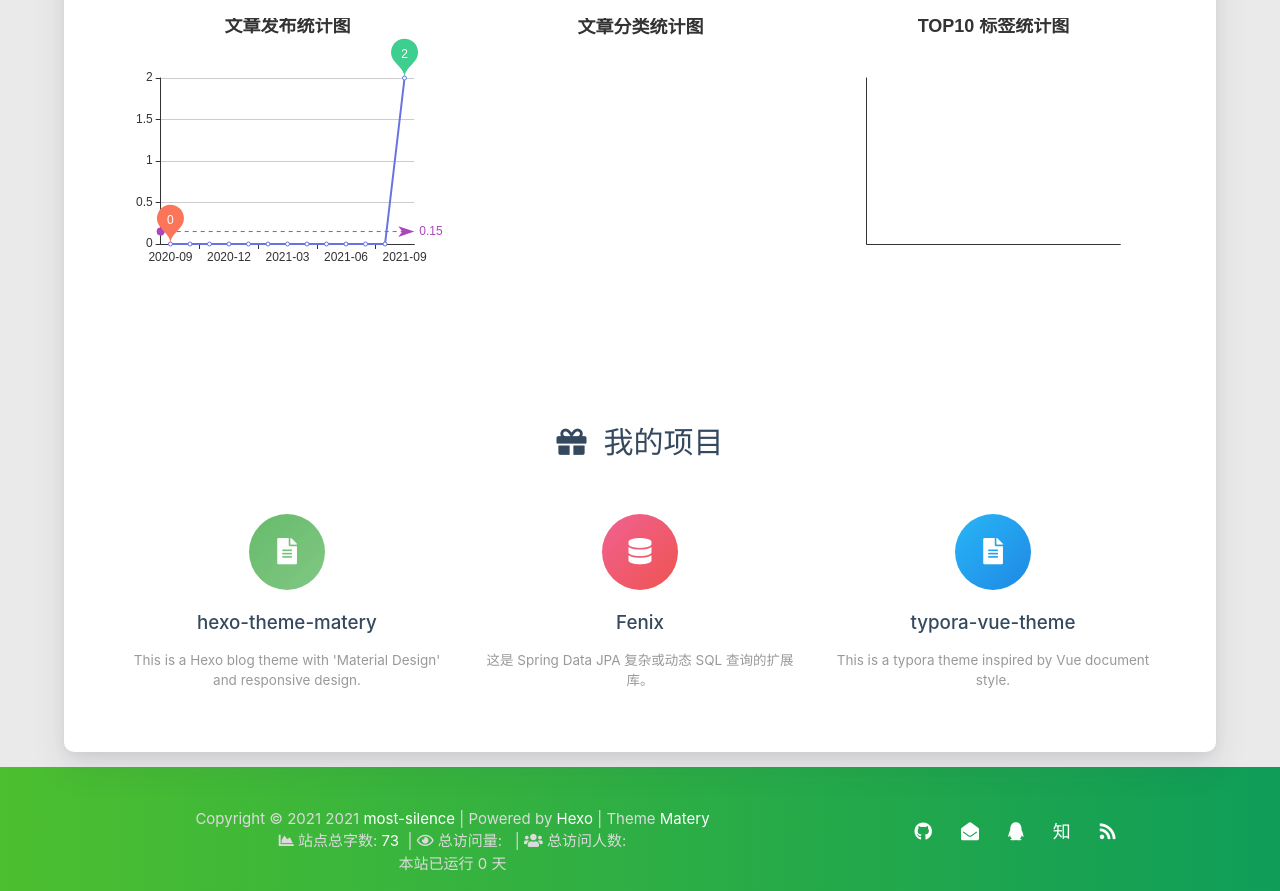
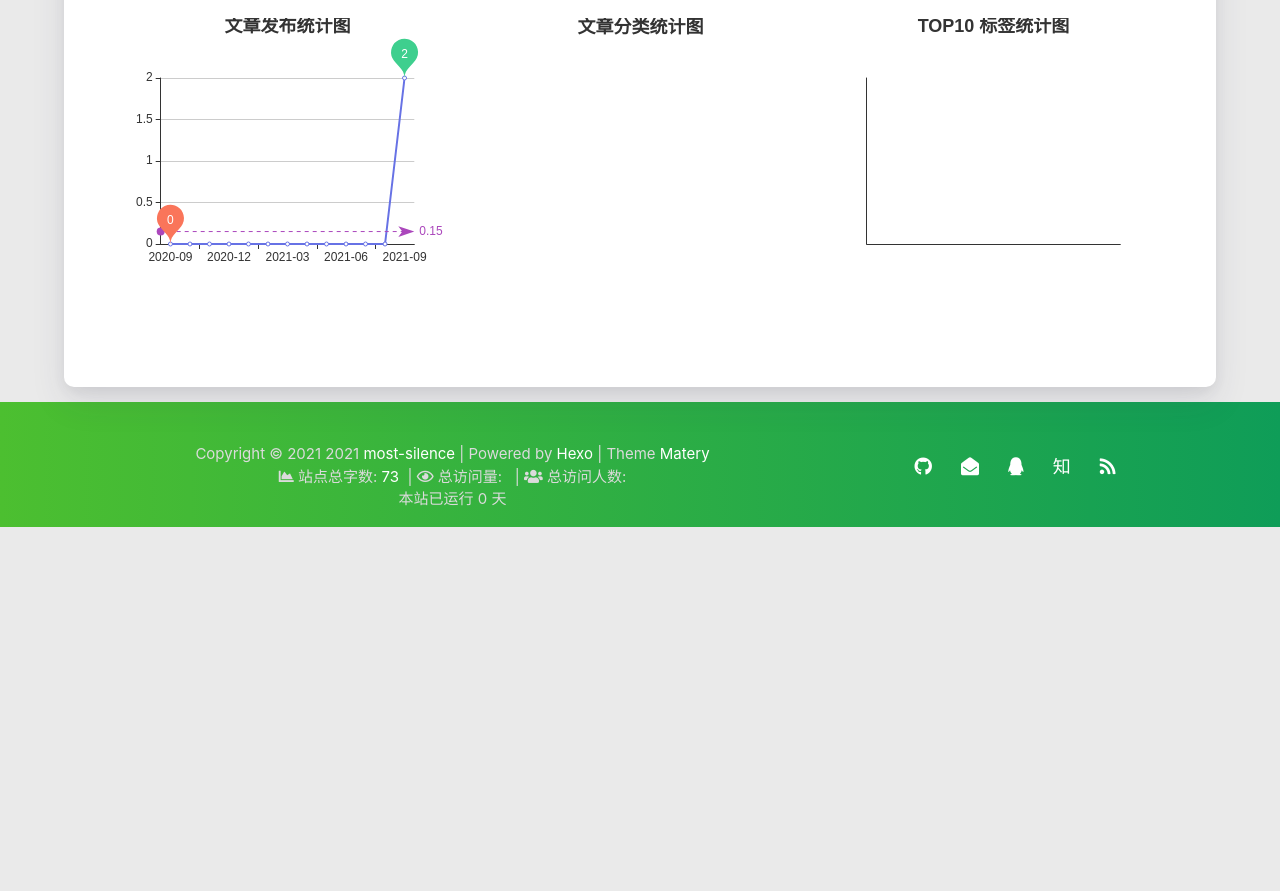
Before and after one commit to most-silence/most-silence.github.io, a plain HTML site: page about/index.html in a window 1280 px wide. Shown: the part 958-1849 px from the top of the page. After the commit the page ends 1485 px from the top, so only its background shows below. Drawn offline with nearby package versions, Linux system fonts and the light colour scheme; some packages are replaced by stand-ins of ours; a script that the page names is missing.

Commit message:
Site updated: 2021-09-26 00:09:51

```diff
--- a/about/index.html
+++ b/about/index.html
@@ -595,58 +595,6 @@
 
 
 
-<div class="my-projects">
-    <div class="title center-align" data-aos="zoom-in-up">
-        <i class="fas fa-gift"></i>&nbsp;&nbsp;我的项目
-    </div>
-    <div class="row">
-
-
-        <div class="col s12 m6 l4" data-aos="fade-up">
-            <div class="info center-align">
-                <a href="http://github.com/blinkfox/hexo-theme-matery" class="icon"
-                   style="background: linear-gradient(to bottom right, #66BB6A 0%, #81C784 100%)" target="_blank">
-                    <i class="fas fa-file-alt"></i>
-                </a>
-                <div class="info-title">
-                    <a href="http://github.com/blinkfox/hexo-theme-matery" target="_blank">hexo-theme-matery</a>
-                </div>
-                <div class="info-desc">This is a Hexo blog theme with &#39;Material Design&#39; and responsive design.</div>
-            </div>
-        </div>
-
-        <div class="col s12 m6 l4" data-aos="fade-up">
-            <div class="info center-align">
-                <a href="https://github.com/blinkfox/fenix" class="icon"
-                   style="background: linear-gradient(to bottom right, #F06292 0%, #EF5350 100%)" target="_blank">
-                    <i class="fas fa-database"></i>
-                </a>
-                <div class="info-title">
-                    <a href="https://github.com/blinkfox/fenix" target="_blank">Fenix</a>
-                </div>
-                <div class="info-desc">这是 Spring Data JPA 复杂或动态 SQL 查询的扩展库。</div>
-            </div>
-        </div>
-
-        <div class="col s12 m6 l4" data-aos="fade-up">
-            <div class="info center-align">
-                <a href="https://github.com/blinkfox/typora-vue-theme" class="icon"
-                   style="background: linear-gradient(to bottom right, #29B6F6 0%, #1E88E5 100%)" target="_blank">
-                    <i class="fas fa-file-alt"></i>
-                </a>
-                <div class="info-title">
-                    <a href="https://github.com/blinkfox/typora-vue-theme" target="_blank">typora-vue-theme</a>
-                </div>
-                <div class="info-desc">This is a typora theme inspired by Vue document style.</div>
-            </div>
-        </div>
-
-
-    </div>
-</div>
-
-
-
 
 
 
```
Also changed, not shown: archives/2021/09/index.html (+2 -2 lines), archives/2021/index.html (+2 -2 lines), archives/index.html (+2 -2 lines).
